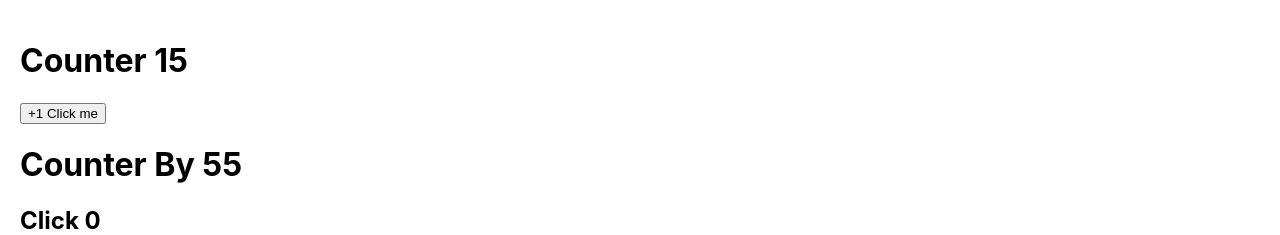
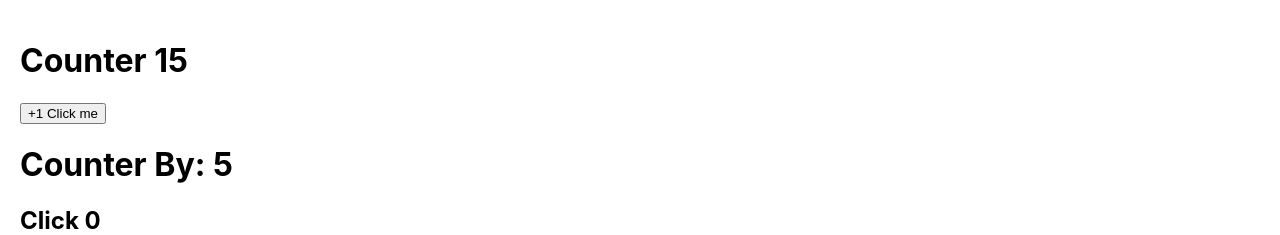
Before and after one commit to Yeison2020/react-typescript-pasos, a React (Create React App) app: page / in a window 1280 px wide. Shown: the top 235 px of the page. Built offline with nearby package versions, Linux system fonts and the light colour scheme.

Commit message:
Implementing Typescript

```diff
--- a/src/bases/CounterBy.tsx
+++ b/src/bases/CounterBy.tsx
@@ -18,7 +18,7 @@ const CounterBy = ({ initialValue = 5 }: Props) => {
   };
   return (
     <>
-      <h1>Counter By 5{counter.counter}</h1>
+      <h1>Counter By: {counter.counter}</h1>
       <h2>Click {counter.click}</h2>
       <button onClick={() => handleCounter(1)}>+1 Click me</button>
       <hr />
```
